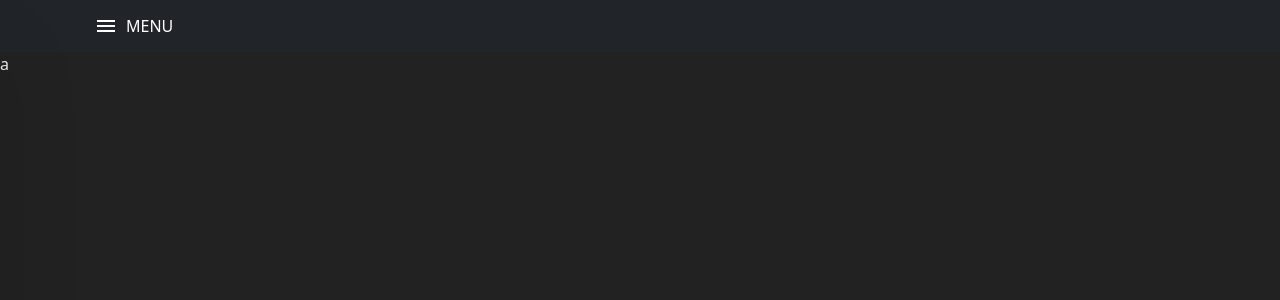
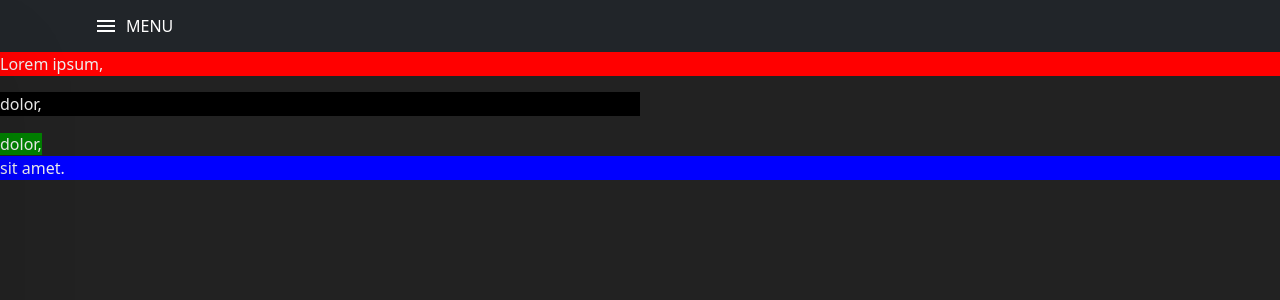
Before and after one commit to luangelsdorf/next-playground, a Next.js app: page /request-animation-frame in a window 1280 px wide. Shown: the top 300 px of the page. Built offline with nearby package versions, Linux system fonts and the light colour scheme.

Commit message:
vscode commit

```diff
--- a/pages/request-animation-frame/index.js
+++ b/pages/request-animation-frame/index.js
@@ -1,7 +1,17 @@
 import React from 'react';
+import styles from '../../public/css/modules/request-animation-frame.module.css';
 
 export default function requestAnimationFrame() {
   return (
-    <div>a</div>
+    <article>
+      <p className={styles.bgRed}>Lorem ipsum,</p>
+      <div className={styles.w50}>
+        <p className={styles.bgGreen}>dolor,</p>
+      </div>
+      <section>
+        <span className={styles.bgGreen}>dolor,</span>
+      </section>
+      <p className={styles.bgBlue}>sit amet.</p>
+    </article>
   )
 }
--- a/public/css/modules/request-animation-frame.module.css
+++ b/public/css/modules/request-animation-frame.module.css
@@ -0,0 +1,19 @@
+.bgRed {
+    background: red;
+}
+
+.bgGreen {
+    background: green;
+}
+
+.bgBlue {
+    background: blue;
+}
+
+.w50 .bgGreen {
+    background: #000;
+}
+
+.w50 {
+    width: 50%;
+}
```
